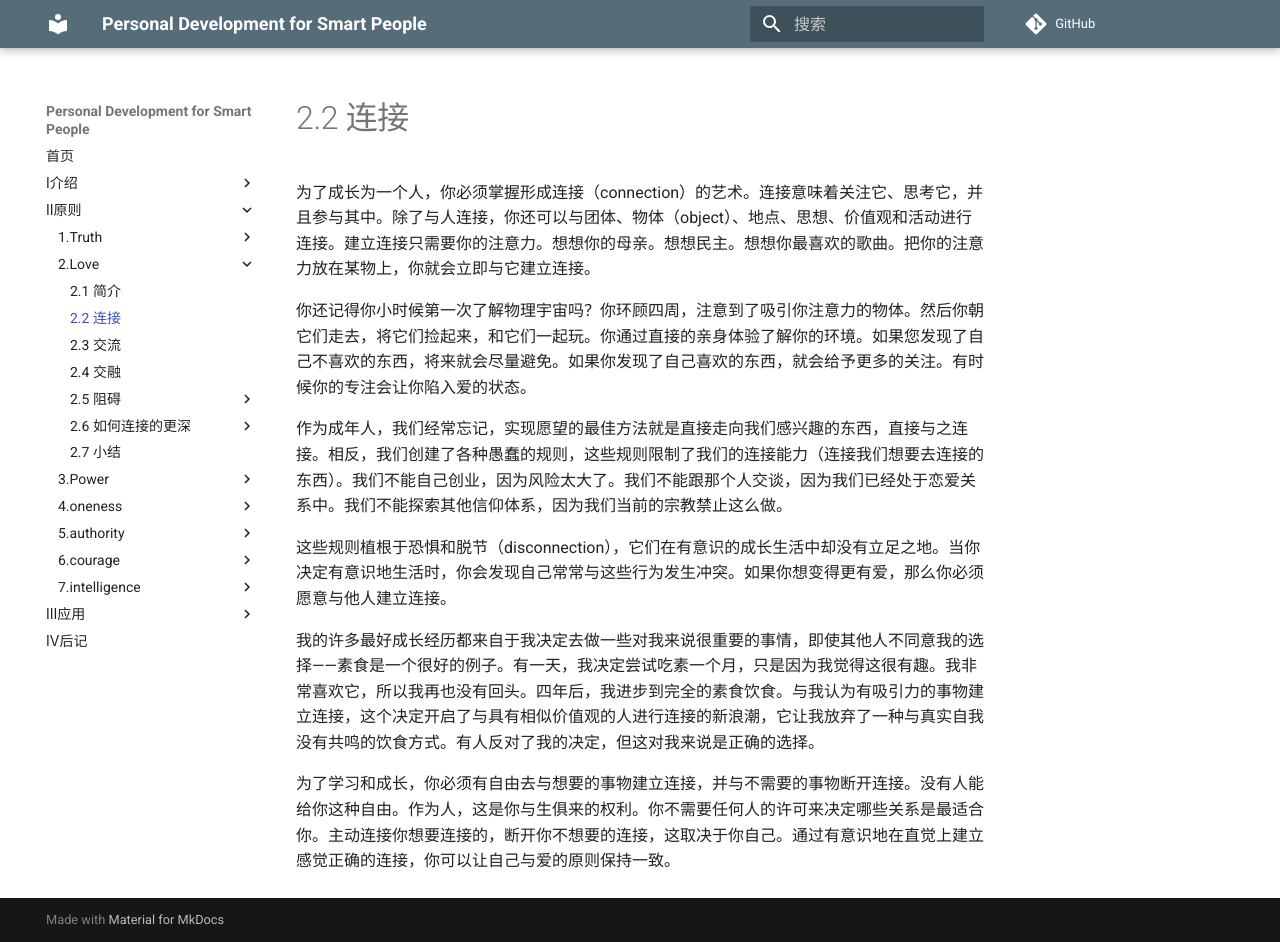
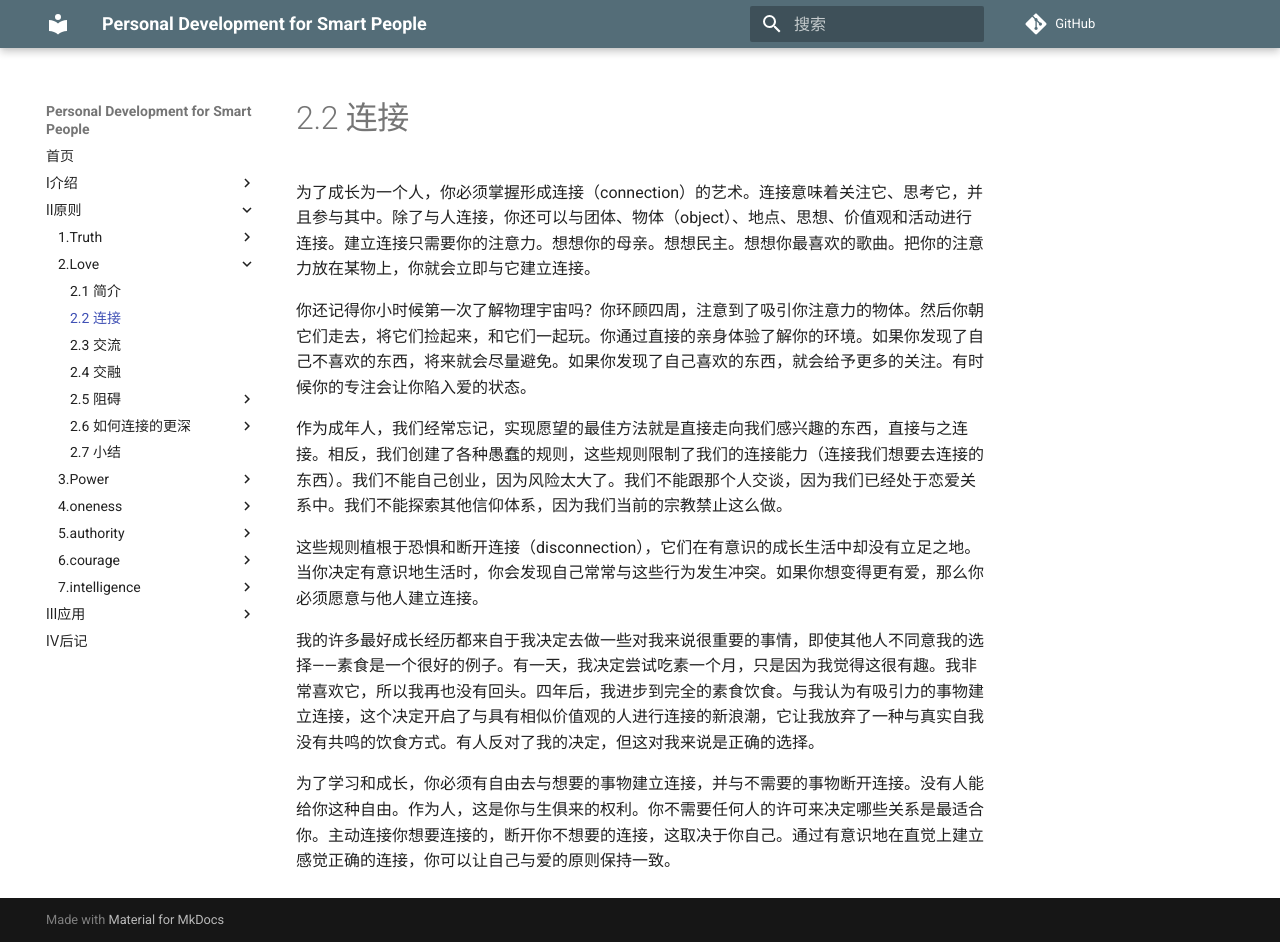
Before and after one commit to wtsnwei/pdsp, an MkDocs documentation site: the page built from docs/2.Principles/02.love/01.connection.md, in a window 1280 px wide and 942 px high. Built offline with MkDocs 1.6.1 and Material for MkDocs 9.7.7, drawn with Linux system fonts in a browser that asks for light colours; comment, search, counter and statistics services are not loaded.

Commit message:
修正语句

```diff
--- a/docs/2.Principles/02.love/01.connection.md
+++ b/docs/2.Principles/02.love/01.connection.md
@@ -5,11 +5,11 @@ date:     2021-03-05
 
 为了成长为一个人，你必须掌握形成连接（connection）的艺术。连接意味着关注它、思考它，并且参与其中。除了与人连接，你还可以与团体、物体（object）、地点、思想、价值观和活动进行连接。建立连接只需要你的注意力。想想你的母亲。想想民主。想想你最喜欢的歌曲。把你的注意力放在某物上，你就会立即与它建立连接。
 
-你还记得你小时候第一次了解物理宇宙吗？你环顾四周，注意到了吸引你注意力的物体。然后你朝它们走去，将它们捡起来，和它们一起玩。你通过直接的亲身体验了解你的环境。如果您发现了自己不喜欢的东西，将来就会尽量避免。如果你发现了自己喜欢的东西，就会给予更多的关注。有时候你的专注会让你陷入爱的状态。
+你还记得你小时候第一次了解物理宇宙吗？你环顾四周，注意到了吸引你注意力的物体。然后你朝它们走去，将它们捡起来，和它们一起玩。你通过直接的亲身体验了解你的环境。如果你发现了自己不喜欢的东西，将来就会尽量避免。如果你发现了自己喜欢的东西，就会给予更多的关注。有时候你的专注会让你陷入爱的状态。
 
 作为成年人，我们经常忘记，实现愿望的最佳方法就是直接走向我们感兴趣的东西，直接与之连接。相反，我们创建了各种愚蠢的规则，这些规则限制了我们的连接能力（连接我们想要去连接的东西）。我们不能自己创业，因为风险太大了。我们不能跟那个人交谈，因为我们已经处于恋爱关系中。我们不能探索其他信仰体系，因为我们当前的宗教禁止这么做。
 
-这些规则植根于恐惧和脱节（disconnection），它们在有意识的成长生活中却没有立足之地。当你决定有意识地生活时，你会发现自己常常与这些行为发生冲突。如果你想变得更有爱，那么你必须愿意与他人建立连接。
+这些规则植根于恐惧和断开连接（disconnection），它们在有意识的成长生活中却没有立足之地。当你决定有意识地生活时，你会发现自己常常与这些行为发生冲突。如果你想变得更有爱，那么你必须愿意与他人建立连接。
 
 我的许多最好成长经历都来自于我决定去做一些对我来说很重要的事情，即使其他人不同意我的选择——素食是一个很好的例子。有一天，我决定尝试吃素一个月，只是因为我觉得这很有趣。我非常喜欢它，所以我再也没有回头。四年后，我进步到完全的素食饮食。与我认为有吸引力的事物建立连接，这个决定开启了与具有相似价值观的人进行连接的新浪潮，它让我放弃了一种与真实自我没有共鸣的饮食方式。有人反对了我的决定，但这对我来说是正确的选择。
 
```
